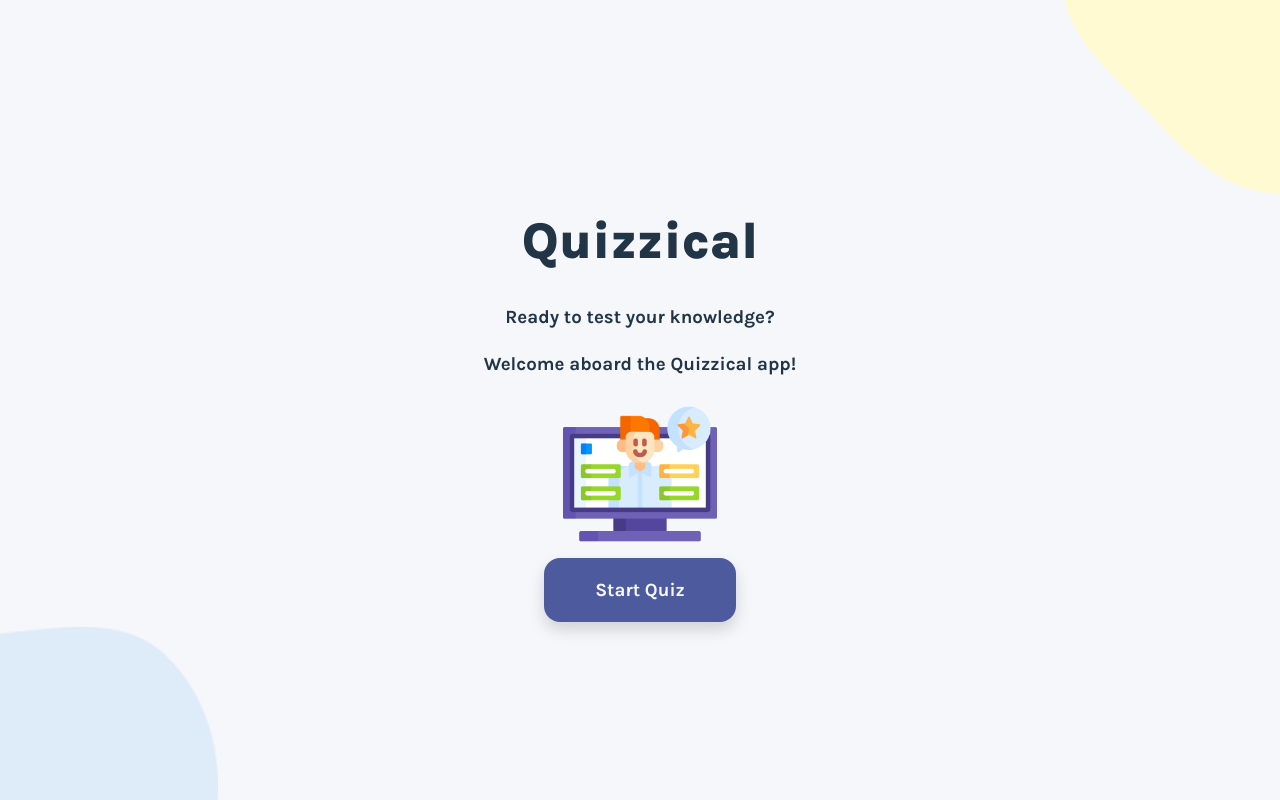
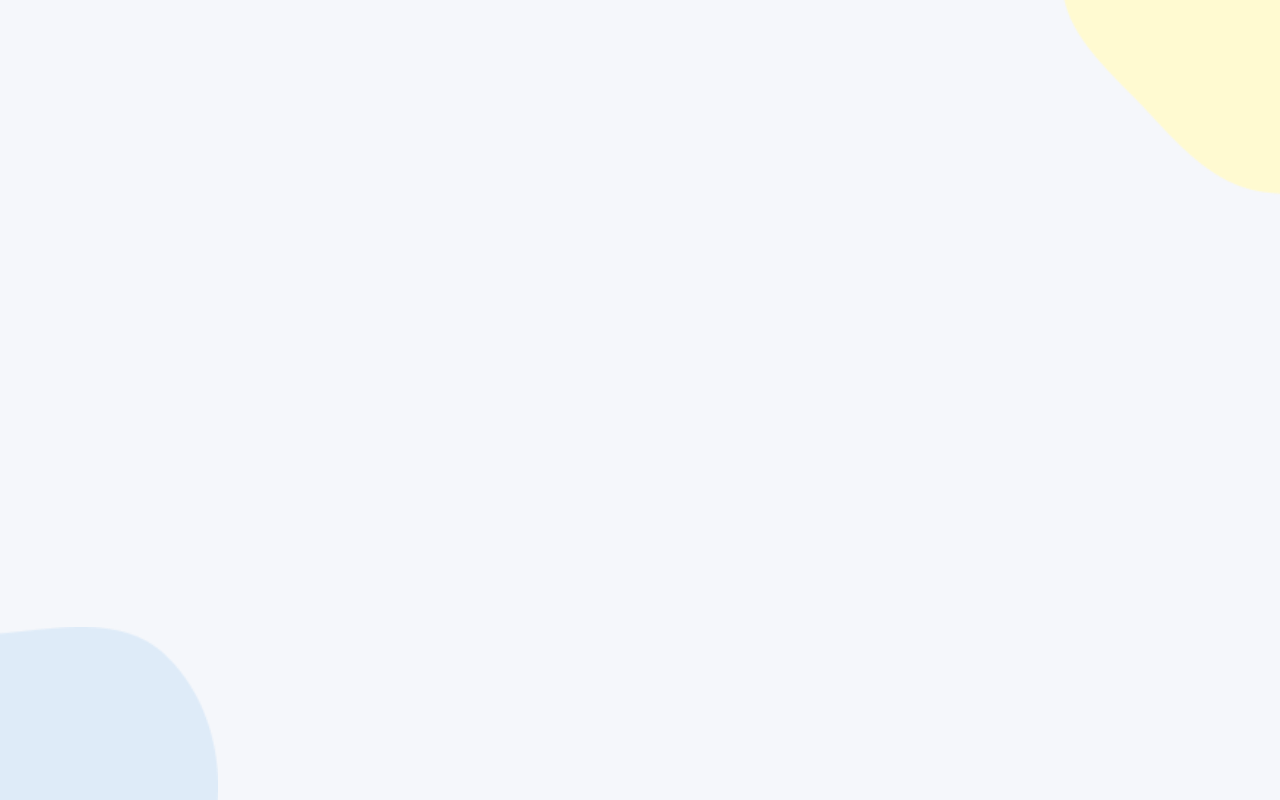
Before and after one commit to Poozagg/quizzical, a React (Vite) app: page / in a window 1280 px wide. Built offline with nearby package versions, Linux system fonts and the light colour scheme.

Commit message:
worked on the Quiz options component

```diff
--- a/Components/Intro.jsx
+++ b/Components/Intro.jsx
@@ -1,11 +1,16 @@
-export default function Intro() {
+export default function Intro(props) {
   return (
     <div>
       <h1> Quizzical </h1>
       <h3> Ready to test your knowledge? </h3>
       <h3> Welcome aboard the Quizzical app! </h3> <img src="/src/assets/quiz.png" alt="logo" width="30%" />
       <br />
-        <button className="start--button"> <h3>Start Quiz </h3></button>
+        <button
+          className="start--button"
+          onClick={props.clickHandler}
+        >
+          <h3>Begin</h3>
+        </button>
     </div>
   )
 }
--- /dev/null
+++ b/Components/QuizOptions.jsx
@@ -0,0 +1,8 @@
+export default function QuizOptions() {
+  return (
+    <main>
+      <h3> Select your Category </h3>
+      <h3> Select Difficulty level </h3>
+    </main>
+  )
+}
--- a/src/App.jsx
+++ b/src/App.jsx
@@ -1,11 +1,24 @@
 import { useState } from 'react'
 import Intro from '../Components/Intro'
+import QuizOptions from '../Components/QuizOptions.jsx'
 import './App.css'
 
 function App() {
+  const [start, setStart] = useState(false)
+
+  function begin() {
+    setStart(prevStat => !prevStat)
+    // when you click begin quiz button
+    // you should see the QuizOptions component
+    // instead of the Intro component
+    // you can use the useState hook to manage this
+    // and the clickHandler function to change the state
+    // of the component
+  }
   return (
     <main>
-      <Intro />
+      {<Intro clickHandler={begin} /> && start === false}
+      {start ? <QuizOptions /> : null}
     </main>
   )
 }
```
